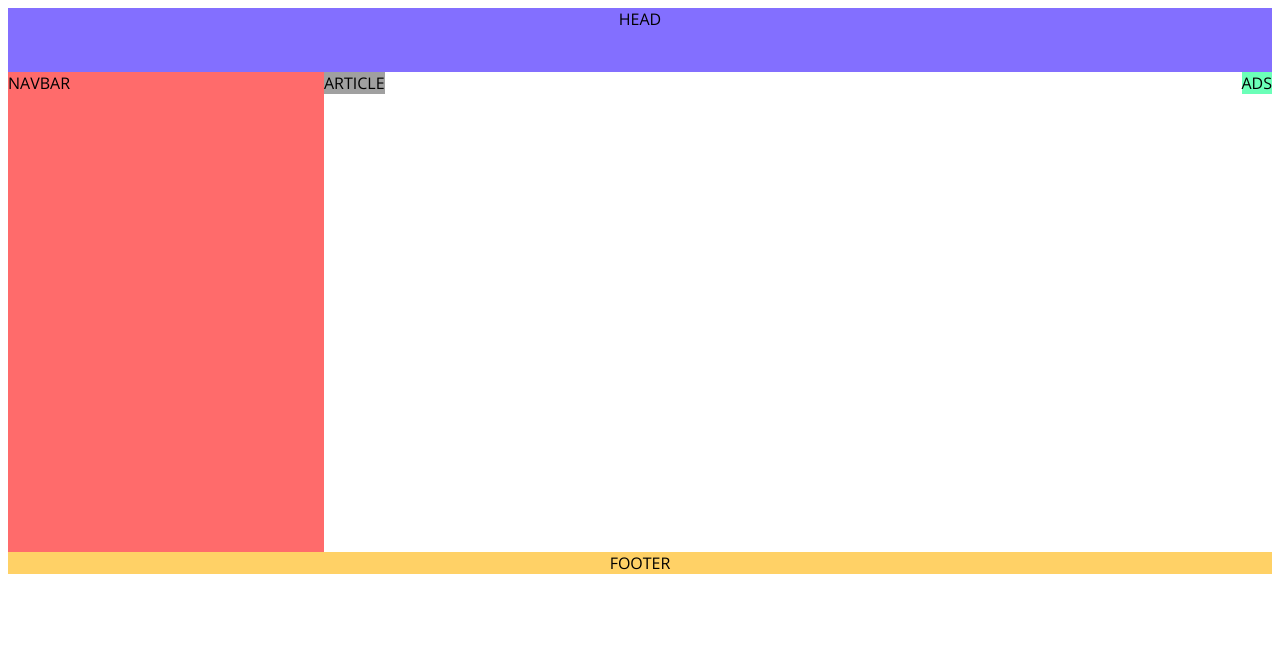
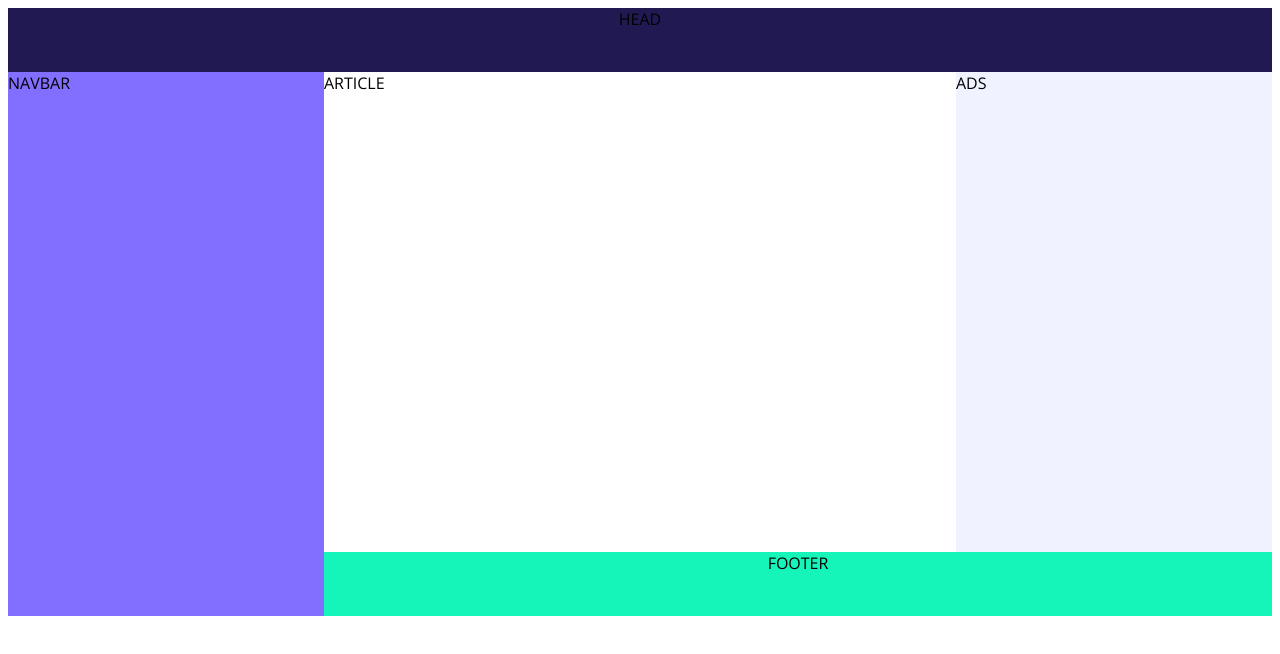
Before and after one commit to iurygdeoliveira/EnemVerso, a plain HTML site: page index.html in a window 1280 px wide. Drawn offline with nearby package versions, Linux system fonts and the light colour scheme.

Commit message:
style_update

```diff
--- a/style.css
+++ b/style.css
@@ -5,31 +5,35 @@ body {
 }
 
 #head {
-  background-color: #836FFF;
+  background-color: #211951;
   text-align: center;
   height: 4rem;
-  top:
 }
 
 #navbar {
-  background-color: #FF6B6B;
+  background-color: #836FFF;
   float: left;
+  width: 25%;
+  height: 34rem;
+}
+
+#article {
+  display: inline-block;
+  width: 50%;
+  height: 30rem;
+}
+
+#ads {
+  background-color: #F0F3FF;
+  float: right;
   width: 25%;
   height: 30rem;
 }
 
-#article {
-  background-color: #A0A0A0;
-  display: inline-block;
+#footer {
+  background-color: #15F5BA;
+  text-align: center;
+  float: right;
+  width: 75%;
+  height: 4rem;
 }
-
-#ads {
-  background-color: #6BFFB8;
-  float: right;
-}
-
-#footer {
-  background-color: #FFD166;
-  clear: both;
-  text-align: center;
-}
```
